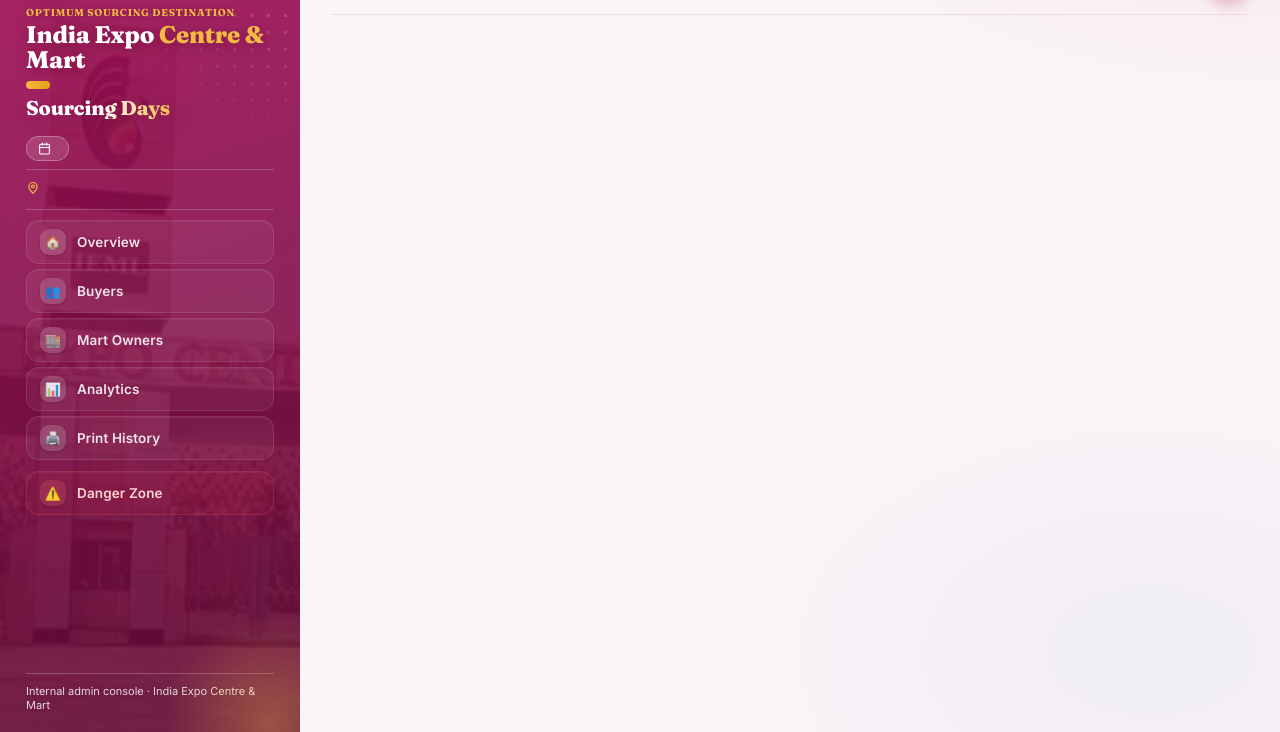
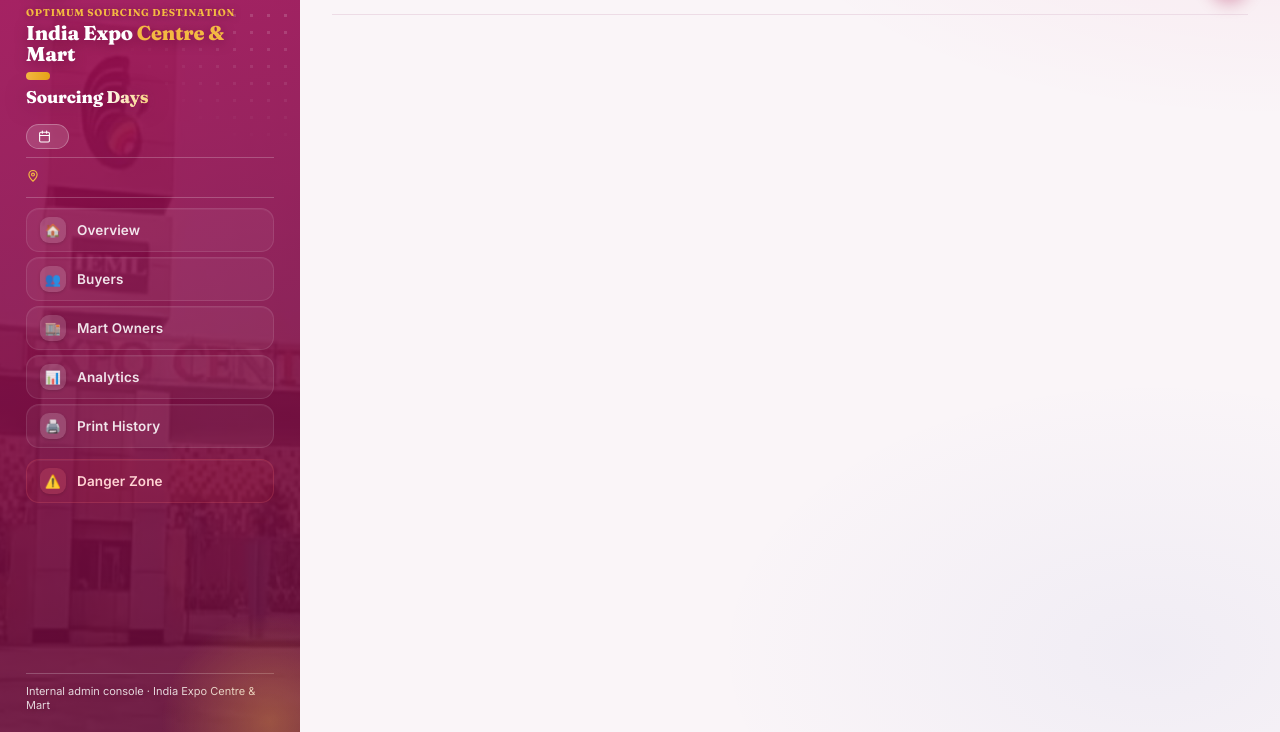
Before and after one commit to AnmolPandey9119/IEML-Mart-Days-Portal, a website: page public/dashboard.html in a window 1280 px wide. Shown: the part 68-800 px from the top of the page. Drawn offline with Linux system fonts and the light colour scheme; no server answers.

Commit message:
Refining the size

```diff
--- a/public/css/style.css
+++ b/public/css/style.css
@@ -336,7 +336,7 @@
    .identity-kicker {
      flex-shrink: 0;
      margin: 0 0 8px; font-family: var(--font-display); font-weight: 800;
-     font-size: 24px; line-height: 1.06; letter-spacing: -0.01em;
+     font-size: 20px; line-height: 1.06; letter-spacing: -0.01em;
      color: #fff;
      text-shadow: 0 2px 12px rgba(98, 10, 56, 0.5);
    }
@@ -352,7 +352,7 @@
    .identity-subheading {
      flex-shrink: 0;
      margin: 0 0 7px; font-family: var(--font-display); font-weight: 800;
-     font-size: 20px; line-height: 1.15; letter-spacing: -0.01em;
+     font-size: 17px; line-height: 1.15; letter-spacing: -0.01em;
      background: linear-gradient(100deg, #fff 30%, var(--gold-soft) 60%, #fff 90%);
      -webkit-background-clip: text; background-clip: text; -webkit-text-fill-color: transparent; color: #fff;
      filter: drop-shadow(0 2px 10px rgba(98, 10, 56, 0.5));
```
